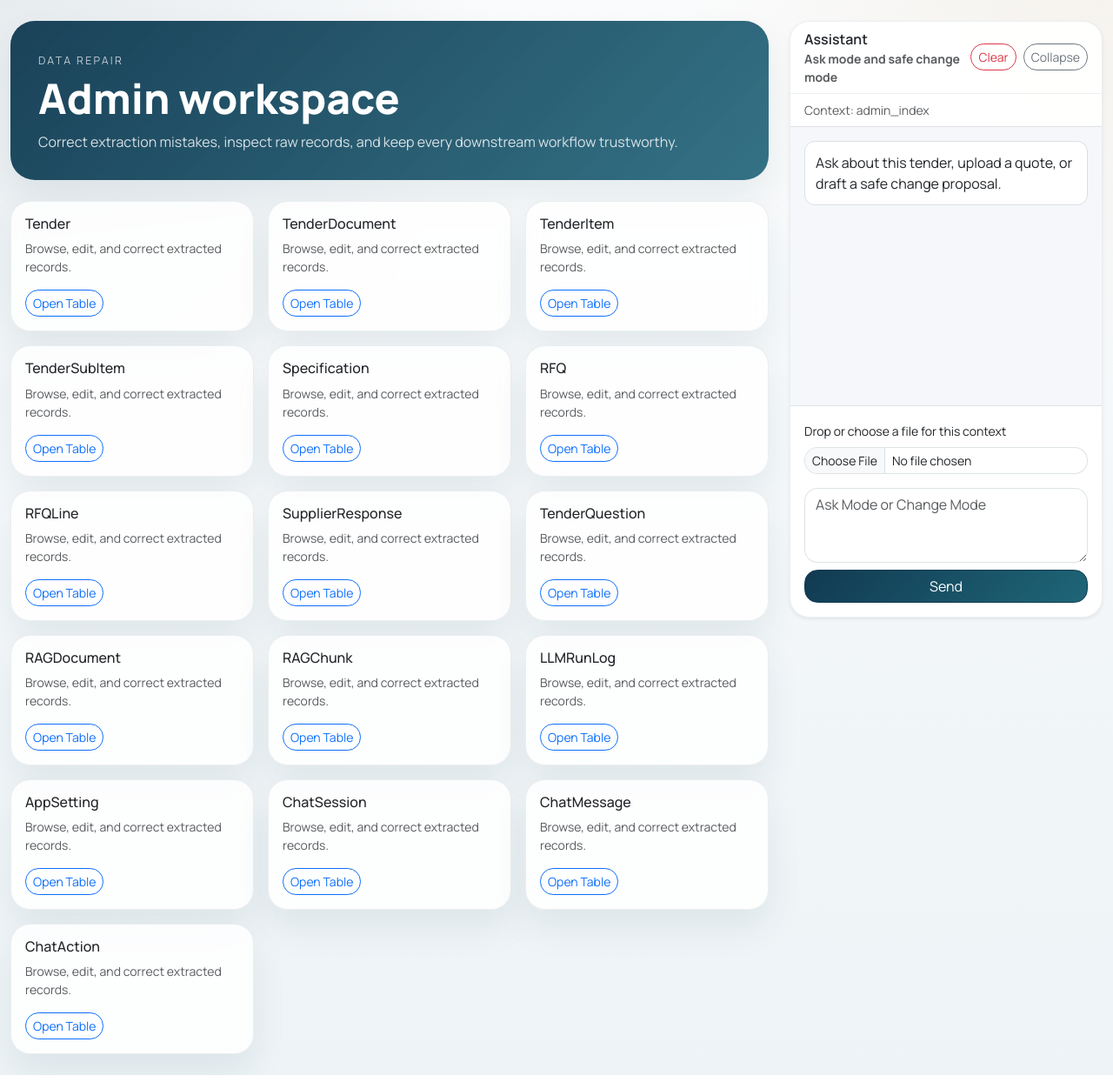
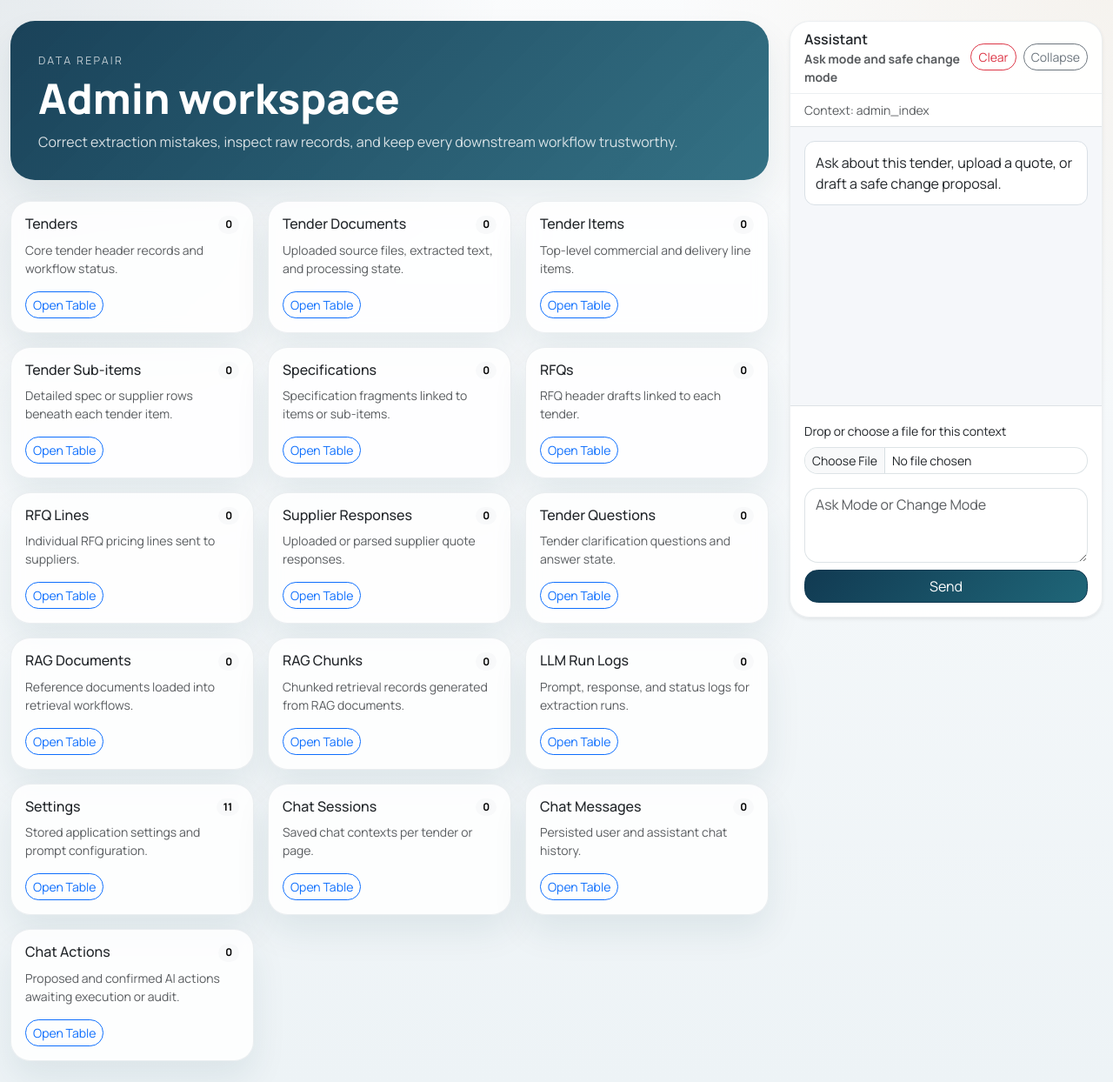
Before and after one commit to zageabb/tender_designer, a Flask app: page /admin/ in a window 1280 px wide. Shown: the part 61-1305 px from the top of the page at 87% size. Run offline with Flask 3, Linux system fonts and the light colour scheme; data comes from the database, SQL or seed files in the repository; data that the repository does not hold is empty; some libraries are stand-ins or nearby versions.

Commit message:
Improve admin table labels and counts

```diff
--- a/routes/admin.py
+++ b/routes/admin.py
@@ -47,12 +47,40 @@ ADMIN_MODELS = {
     "chat-actions": ChatAction,
 }
 
+ADMIN_MODEL_META = {
+    "tenders": {"label": "Tenders", "description": "Core tender header records and workflow status."},
+    "tender-documents": {"label": "Tender Documents", "description": "Uploaded source files, extracted text, and processing state."},
+    "tender-items": {"label": "Tender Items", "description": "Top-level commercial and delivery line items."},
+    "tender-sub-items": {"label": "Tender Sub-items", "description": "Detailed spec or supplier rows beneath each tender item."},
+    "specifications": {"label": "Specifications", "description": "Specification fragments linked to items or sub-items."},
+    "rfqs": {"label": "RFQs", "description": "RFQ header drafts linked to each tender."},
+    "rfq-lines": {"label": "RFQ Lines", "description": "Individual RFQ pricing lines sent to suppliers."},
+    "supplier-responses": {"label": "Supplier Responses", "description": "Uploaded or parsed supplier quote responses."},
+    "tender-questions": {"label": "Tender Questions", "description": "Tender clarification questions and answer state."},
+    "rag-documents": {"label": "RAG Documents", "description": "Reference documents loaded into retrieval workflows."},
+    "rag-chunks": {"label": "RAG Chunks", "description": "Chunked retrieval records generated from RAG documents."},
+    "llm-run-logs": {"label": "LLM Run Logs", "description": "Prompt, response, and status logs for extraction runs."},
+    "settings": {"label": "Settings", "description": "Stored application settings and prompt configuration."},
+    "chat-sessions": {"label": "Chat Sessions", "description": "Saved chat contexts per tender or page."},
+    "chat-messages": {"label": "Chat Messages", "description": "Persisted user and assistant chat history."},
+    "chat-actions": {"label": "Chat Actions", "description": "Proposed and confirmed AI actions awaiting execution or audit."},
+}
+
 
 def _get_model(slug: str):
     model = ADMIN_MODELS.get(slug)
     if model is None:
         abort(404)
     return model
+
+
+def _model_meta(slug: str) -> dict:
+    default_model = _get_model(slug)
+    return {
+        "label": default_model.__name__,
+        "description": "Browse, edit, and correct extracted records.",
+        **ADMIN_MODEL_META.get(slug, {}),
+    }
 
 
 def _is_editable(column) -> bool:
@@ -76,7 +104,18 @@ def _coerce_value(column, raw_value: str):
 
 @admin_bp.route("/")
 def index():
-    return render_template("admin/index.html", admin_models=ADMIN_MODELS, chat_context={"page": "admin_index"})
+    admin_catalog = []
+    for slug, model in ADMIN_MODELS.items():
+        admin_catalog.append(
+            {
+                "slug": slug,
+                "model": model,
+                "label": _model_meta(slug)["label"],
+                "description": _model_meta(slug)["description"],
+                "count": model.query.count(),
+            }
+        )
+    return render_template("admin/index.html", admin_catalog=admin_catalog, chat_context={"page": "admin_index"})
 
 
 @admin_bp.route("/<string:model_slug>")
@@ -86,6 +125,7 @@ def list_records(model_slug: str):
     return render_template(
         "admin/list.html",
         model=model,
+        model_label=_model_meta(model_slug)["label"],
         model_slug=model_slug,
         records=records,
         inspector=inspect(model),
@@ -113,6 +153,7 @@ def create_record(model_slug: str):
     return render_template(
         "admin/form.html",
         model=model,
+        model_label=_model_meta(model_slug)["label"],
         model_slug=model_slug,
         record=record,
         inspector=mapper,
@@ -128,6 +169,7 @@ def view_record(model_slug: str, record_id: int):
     return render_template(
         "admin/view.html",
         model=model,
+        model_label=_model_meta(model_slug)["label"],
         model_slug=model_slug,
         record=record,
         inspector=inspect(model),
@@ -154,6 +196,7 @@ def edit_record(model_slug: str, record_id: int):
     return render_template(
         "admin/form.html",
         model=model,
+        model_label=_model_meta(model_slug)["label"],
         model_slug=model_slug,
         record=record,
         inspector=mapper,
--- a/templates/admin/form.html
+++ b/templates/admin/form.html
@@ -1,10 +1,10 @@
 {% extends "base.html" %}
-{% block title %}{{ "Create" if is_new else "Edit" }} {{ model.__name__ }}{% endblock %}
+{% block title %}{{ "Create" if is_new else "Edit" }} {{ model_label }}{% endblock %}
 {% block content %}
 <section class="hero-card mb-4">
   <div>
     <span class="eyebrow">Record Editor</span>
-    <h1 class="display-title">{{ "Create" if is_new else "Edit" }} {{ model.__name__ }}</h1>
+    <h1 class="display-title">{{ "Create" if is_new else "Edit" }} {{ model_label }}</h1>
     <p class="hero-copy mb-0">Use this practical editor for corrections, overrides, and manual maintenance.</p>
   </div>
 </section>
--- a/templates/admin/index.html
+++ b/templates/admin/index.html
@@ -9,13 +9,16 @@
   </div>
 </section>
 <div class="row g-3">
-  {% for slug, model in admin_models.items() %}
+  {% for entry in admin_catalog %}
   <div class="col-md-4">
     <div class="card glass-panel h-100">
       <div class="card-body">
-        <h2 class="h6">{{ model.__name__ }}</h2>
-        <p class="text-muted small mb-3">Browse, edit, and correct extracted records.</p>
-        <a class="btn btn-outline-primary btn-sm" href="{{ url_for('admin.list_records', model_slug=slug) }}">Open Table</a>
+        <div class="d-flex justify-content-between align-items-start gap-3 mb-2">
+          <h2 class="h6 mb-0">{{ entry.label }}</h2>
+          <span class="badge text-bg-light">{{ entry.count }}</span>
+        </div>
+        <p class="text-muted small mb-3">{{ entry.description }}</p>
+        <a class="btn btn-outline-primary btn-sm" href="{{ url_for('admin.list_records', model_slug=entry.slug) }}">Open Table</a>
       </div>
     </div>
   </div>
--- a/templates/admin/list.html
+++ b/templates/admin/list.html
@@ -1,10 +1,10 @@
 {% extends "base.html" %}
-{% block title %}{{ model.__name__ }} | Admin{% endblock %}
+{% block title %}{{ model_label }} | Admin{% endblock %}
 {% block content %}
 <section class="hero-card mb-4">
   <div>
     <span class="eyebrow">Table View</span>
-    <h1 class="display-title">{{ model.__name__ }}</h1>
+    <h1 class="display-title">{{ model_label }}</h1>
     <p class="hero-copy mb-0">First 200 records from this table, ready for inspection and correction.</p>
   </div>
   <a class="btn btn-primary btn-lg" href="{{ url_for('admin.create_record', model_slug=model_slug) }}">Create Record</a>
--- a/templates/admin/view.html
+++ b/templates/admin/view.html
@@ -1,10 +1,10 @@
 {% extends "base.html" %}
-{% block title %}{{ model.__name__ }} #{{ record.id }}{% endblock %}
+{% block title %}{{ model_label }} #{{ record.id }}{% endblock %}
 {% block content %}
 <section class="hero-card mb-4">
   <div>
     <span class="eyebrow">Record Detail</span>
-    <h1 class="display-title">{{ model.__name__ }} #{{ record.id }}</h1>
+    <h1 class="display-title">{{ model_label }} #{{ record.id }}</h1>
     <p class="hero-copy mb-0">Inspect raw values before correcting them or tracing related workflow records.</p>
   </div>
   <div class="hero-actions">
```
